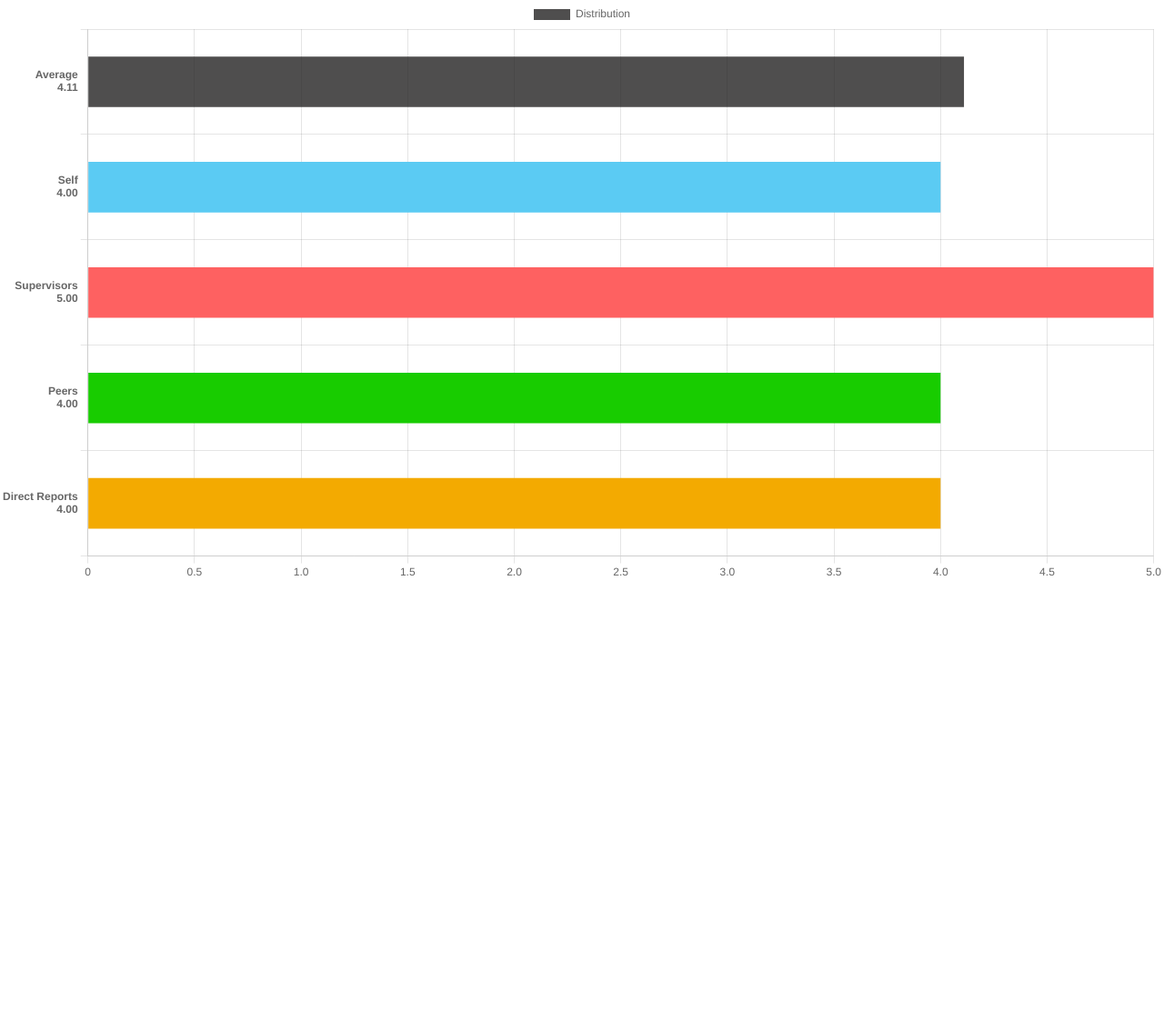
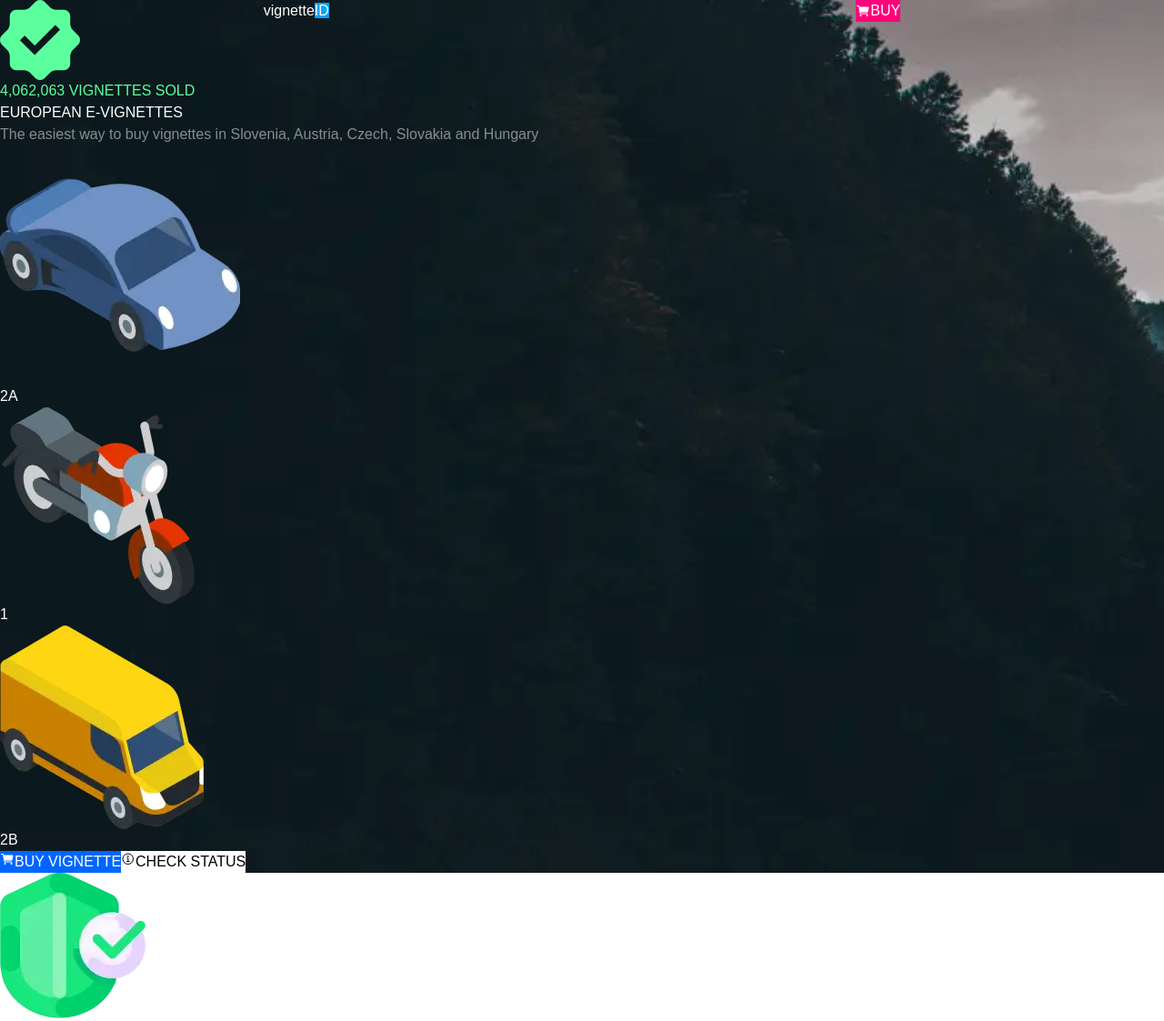
Before and after one commit to tanmayvaij/vignette_clone, a React (Create React App) app: page / in a window 1280 px wide. Shown: the top 1123 px of the page at 91% size. Before the commit the page ends 800 px from the top, so only its background shows below. Built offline with nearby package versions, Linux system fonts and the light colour scheme.

Commit message:
added base structure

```diff
--- a/package.json
+++ b/package.json
@@ -4,7 +4,8 @@
   "description": "ReactJS assignment given by ignis tech solutions company",
   "main": "index.js",
   "scripts": {
-    "start": "react-scripts start"
+    "start": "react-scripts start",
+    "build": "react-scripts build"
   },
   "keywords": [],
   "author": "",
--- a/public/index.html
+++ b/public/index.html
@@ -16,7 +16,12 @@
 </head>
 
 <body>
+
     <div id="root"></div>
+
+    <script type="module" src="https://unpkg.com/ionicons@5.5.2/dist/ionicons/ionicons.esm.js"></script>
+    <script nomodule src="https://unpkg.com/ionicons@5.5.2/dist/ionicons/ionicons.js"></script>
+
 </body>
 
 </html>
--- a/src/App.jsx
+++ b/src/App.jsx
@@ -1,8 +1,13 @@
-import BarChart from "./BarChart"
+import BarChart from "./components/BarChart"
+import Navbar from "./components/Navbar"
+import Home from "./pages/Home"
 
 const App = () => {
     return (
-        <BarChart/>
+        <>
+            <Navbar/>
+            <Home/>
+        </>
     )
 }
 
--- a/src/BarChart.jsx
+++ b/src/components/BarChart.jsx
@@ -6,9 +6,9 @@ import {
     Title,
     Tooltip,
     Legend,
-} from 'chart.js';
+} from 'chart.js'
 
-import { Bar } from 'react-chartjs-2';
+import { Bar } from 'react-chartjs-2'
 
 ChartJS.register(
     CategoryScale,
@@ -17,19 +17,23 @@ ChartJS.register(
     Title,
     Tooltip,
     Legend
-);
+)
 
 const options = {
+
     indexAxis: 'y', // Changing the index axis to y for converting to horizontal chart
+
     scales: {
         y: {
             ticks: {
                 font: {
-                    weight: "bold" //this change the font size
+                    size: 14, // this changes the font size
+                    weight: "bold" // this changes the font weight
                 }
             }
         }
     }
+
 }
 
 const data = {
@@ -69,10 +73,6 @@ const data = {
 
 }
 
-const BarChart = () => {
-    return (
-        <Bar options={options} data={data} />
-    )
-}
+const BarChart = () => <Bar options={options} data={data} />
 
 export default BarChart
--- /dev/null
+++ b/src/components/Features.jsx
@@ -0,0 +1,37 @@
+const Features = () => {
+    return (
+        <div id="features">
+
+            <div className="bg-white">
+
+                <div>
+                    <img src="1.webp" alt="" />
+                    <h3>SECURE PAYMENT</h3>
+                    <p className="text-[#00000080]">
+                        Pay for vignettes in one click for several cars and countries at once
+                    </p>
+                </div>
+
+                <div>
+                    <img src="2.webp" alt="" />
+                    <h3>TIME TRACKING</h3>
+                    <p className="text-[#00000080]">
+                        Keep track of your vignette or receive our notifications
+                    </p>
+                </div>
+
+                <div>
+                    <img src="3.webp" alt="" />
+                    <h3>LANGUAGES</h3>
+                    <p className="text-[#00000080]">
+                        You will understand us in <u>14 languages</u>
+                    </p>
+                </div>
+
+            </div>
+
+        </div>
+    )
+}
+
+export default Features
--- /dev/null
+++ b/src/components/Navbar.jsx
@@ -0,0 +1,19 @@
+const Navbar = () => {
+    return (
+        <div id="navbar" className="text-white fixed z-10 w-full flex items-center justify-around">
+
+            <div id="navbar_left">
+                <span>vignette</span>
+                <span className="bg-[#00a3ff]">ID</span>
+            </div>
+
+            <div id="navbar_right" className="flex items-center bg-[#ff007a]">
+                <ion-icon className="bg-white" name="cart"></ion-icon>
+                <button>BUY</button>
+            </div>
+
+        </div>
+    )
+}
+
+export default Navbar
--- /dev/null
+++ b/src/components/SectionMainAction.jsx
@@ -0,0 +1,19 @@
+const SectionMainAction = () => {
+    return (
+        <div id="section_main_action">
+
+            <button className="text-white bg-[#0066ff]">
+                <ion-icon name="cart"></ion-icon>
+                <span>BUY VIGNETTE</span>
+            </button>
+
+            <button className="bg-white">
+                <ion-icon name="information-circle-outline"></ion-icon>
+                <span>CHECK STATUS</span>
+            </button>
+
+        </div>
+    )
+}
+
+export default SectionMainAction
--- /dev/null
+++ b/src/components/SectionMainLeft.jsx
@@ -0,0 +1,20 @@
+const SectionMainLeft = () => {
+    return (
+        <div id="section_main_left">
+
+            <h3>
+                <img src="verified.png" alt="" />
+                <span className="text-[#5bff9d]">4,062,063 VIGNETTES SOLD</span>
+            </h3>
+
+            <h1 className="text-white">EUROPEAN E-VIGNETTES</h1>
+
+            <h2 className="text-[#ffffff80]">
+                The easiest way to buy vignettes in Slovenia, Austria, Czech, Slovakia and Hungary
+            </h2>
+
+        </div>
+    )
+}
+
+export default SectionMainLeft
--- /dev/null
+++ b/src/components/SectionMainRight.jsx
@@ -0,0 +1,26 @@
+const SectionMainRight = () => {
+    return (
+        <div id="section_main_right">
+            <div className="text-white">
+
+                <div id="car">
+                    <img src="car.webp" alt="" />
+                    <span>2A</span>
+                </div>
+
+                <div id="bike">
+                    <img src="motorbike.webp" alt="" />
+                    <span>1</span>
+                </div>
+
+                <div id="van">
+                    <img src="van.webp" alt="" />
+                    <span>2B</span>
+                </div>
+
+            </div>
+        </div>
+    )
+}
+
+export default SectionMainRight
--- a/src/index.css
+++ b/src/index.css
@@ -1,3 +1,9 @@
 @tailwind base;
 @tailwind components;
 @tailwind utilities;
+
+@import url('https://fonts.googleapis.com/css2?family=Montserrat:wght@600&display=swap');
+
+*{
+    font-family: 'Montserrat', sans-serif;
+}
--- /dev/null
+++ b/src/pages/Home.jsx
@@ -0,0 +1,18 @@
+import Features from "../components/Features"
+import Navbar from "../components/Navbar"
+import SectionMainAction from "../components/SectionMainAction"
+import SectionMainLeft from "../components/SectionMainLeft"
+import SectionMainRight from "../components/SectionMainRight"
+
+const Home = () => {
+    return (
+        <div id="home" className="bg-cover" style={{backgroundImage: "url('section-main.webp')"}}>
+            <SectionMainLeft/>
+            <SectionMainRight/>
+            <SectionMainAction/>
+            <Features/>
+        </div>
+    )
+}
+
+export default Home
```
